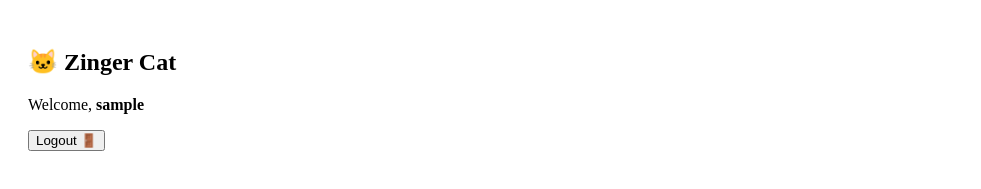
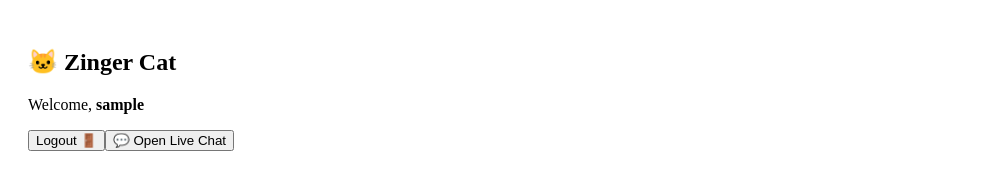
Before and after one commit to vigneshviki19/zingercat-frontend, a React (Vite) app: page /home in a window 1280 px wide. Shown: the top 189 px of the page, without its empty margins (0-981 px from the left). Built offline with nearby package versions, Linux system fonts and the light colour scheme; no server answers; sample sign-in values are in the browser's storage.

Commit message:
Update Home.jsx

```diff
--- a/src/pages/Home.jsx
+++ b/src/pages/Home.jsx
@@ -16,6 +16,10 @@ export default function Home() {
       <button onClick={handleLogout} style={{ marginBottom: 20 }}>
         Logout 🚪
       </button>
+      <button onClick={() => window.location.href = "/chat"}>
+  💬 Open Live Chat
+</button>
+
 
       <Feed />
     </div>
```
